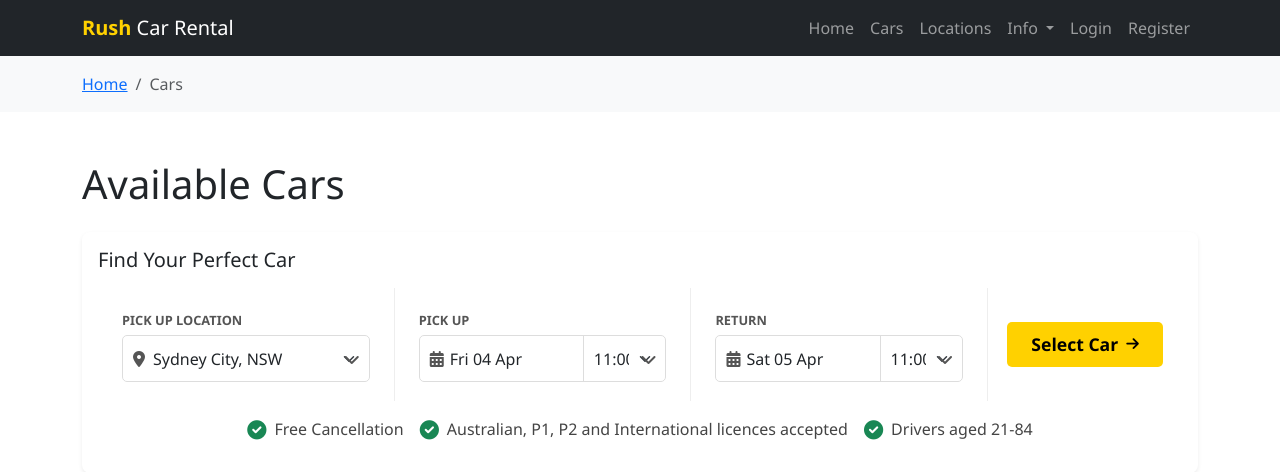
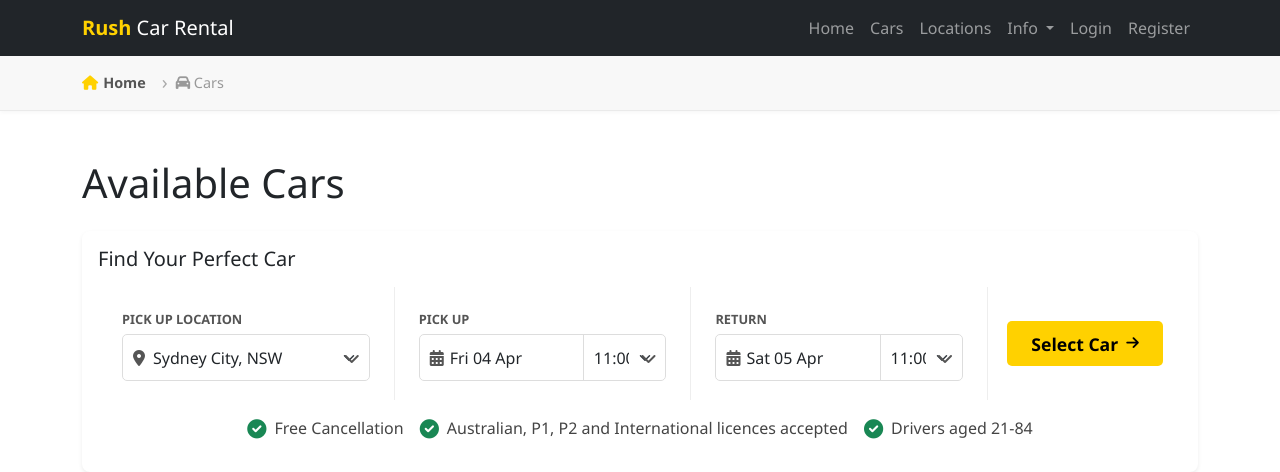
Before and after one commit to ziqichen55555/rushwebsite, a Django app: page /cars/ in a window 1280 px wide. Shown: the top 472 px of the page. Run offline with Django 4.2, Linux system fonts and the light colour scheme; data comes from the database, SQL or seed files in the repository; some libraries are stand-ins or nearby versions.

Commit message:
Enhance website navigation by adding breadcrumb navigation to key pages.
Replit-Commit-Author: Agent
Replit-Commit-Session-Id: 059dafd4-55aa-4d80-86bc-6bd5ca79fb98
Replit-Commit-Screenshot-Url: https://storage.googleapis.com/screenshot-production-us-central1/2a3d4d26-f1ac-4d93-8236-9430a2be92be/05d2b73d-b93d-4c35-88be-cba1bac0de1b.jpg

```diff
--- a/static/css/styles.css
+++ b/static/css/styles.css
@@ -460,6 +460,60 @@ body {
     box-shadow: 0 6px 12px rgba(0, 0, 0, 0.3);
 }
 
+/* Enhanced Breadcrumb Styles */
+.breadcrumb-container {
+    background-color: #f8f8f8;
+    border-bottom: 1px solid #eaeaea;
+    box-shadow: 0 2px 4px rgba(0,0,0,0.03);
+}
+
+.breadcrumb-custom {
+    padding: 0.5rem 0;
+    margin: 0;
+    background-color: transparent;
+}
+
+.breadcrumb-custom .breadcrumb-item {
+    font-size: 0.9rem;
+    font-weight: 500;
+}
+
+.breadcrumb-custom .breadcrumb-item a {
+    color: #555;
+    text-decoration: none;
+    transition: all 0.2s ease;
+    display: inline-flex;
+    align-items: center;
+}
+
+.breadcrumb-custom .breadcrumb-item a:hover {
+    color: var(--rush-yellow);
+}
+
+.breadcrumb-custom .breadcrumb-item.active {
+    color: #999;
+}
+
+.breadcrumb-custom .breadcrumb-item+.breadcrumb-item::before {
+    content: "›";
+    color: #aaa;
+    font-size: 1.2rem;
+    line-height: 1;
+    padding: 0 0.5rem;
+}
+
+.breadcrumb-home {
+    display: flex;
+    align-items: center;
+    font-weight: 600;
+}
+
+.breadcrumb-home i {
+    margin-right: 5px;
+    font-size: 0.9rem;
+    color: var(--rush-yellow);
+}
+
 /* Footer */
 footer {
     background-color: var(--rush-dark);
@@ -473,3 +527,57 @@ footer a {
 footer a:hover {
     color: var(--rush-yellow) !important;
 }
+
+/* Enhanced Breadcrumb Styles */
+.breadcrumb-container {
+    background-color: #f8f8f8;
+    border-bottom: 1px solid #eaeaea;
+    box-shadow: 0 2px 4px rgba(0,0,0,0.03);
+}
+
+.breadcrumb-custom {
+    padding: 0.5rem 0;
+    margin: 0;
+    background-color: transparent;
+}
+
+.breadcrumb-custom .breadcrumb-item {
+    font-size: 0.9rem;
+    font-weight: 500;
+}
+
+.breadcrumb-custom .breadcrumb-item a {
+    color: #555;
+    text-decoration: none;
+    transition: all 0.2s ease;
+    display: inline-flex;
+    align-items: center;
+}
+
+.breadcrumb-custom .breadcrumb-item a:hover {
+    color: var(--rush-yellow);
+}
+
+.breadcrumb-custom .breadcrumb-item.active {
+    color: #999;
+}
+
+.breadcrumb-custom .breadcrumb-item+.breadcrumb-item::before {
+    content: "›";
+    color: #aaa;
+    font-size: 1.2rem;
+    line-height: 1;
+    padding: 0 0.5rem;
+}
+
+.breadcrumb-home {
+    display: flex;
+    align-items: center;
+    font-weight: 600;
+}
+
+.breadcrumb-home i {
+    margin-right: 5px;
+    font-size: 0.9rem;
+    color: var(--rush-yellow);
+}
--- a/templates/cars/car_list.html
+++ b/templates/cars/car_list.html
@@ -3,13 +3,19 @@
 {% block title %}Our Cars - Rush Car Rental{% endblock %}
 
 {% block content %}
-<!-- Breadcrumb -->
-<div class="bg-light py-3">
+<!-- Enhanced Breadcrumb -->
+<div class="breadcrumb-container py-2">
     <div class="container">
         <nav aria-label="breadcrumb">
-            <ol class="breadcrumb mb-0">
-                <li class="breadcrumb-item"><a href="{% url 'home' %}">Home</a></li>
-                <li class="breadcrumb-item active" aria-current="page">Cars</li>
+            <ol class="breadcrumb breadcrumb-custom mb-0">
+                <li class="breadcrumb-item">
+                    <a href="{% url 'home' %}" class="breadcrumb-home">
+                        <i class="fas fa-home"></i> Home
+                    </a>
+                </li>
+                <li class="breadcrumb-item active" aria-current="page">
+                    <i class="fas fa-car"></i> Cars
+                </li>
             </ol>
         </nav>
     </div>
```
Also changed, not shown: templates/accounts/profile.html (+18 -0 lines), templates/bookings/booking_detail.html (+23 -0 lines), templates/bookings/booking_success.html (+18 -0 lines), templates/components/breadcrumb.html (added, +23 -0 lines), templates/locations/city_highlights.html (added, +58 -0 lines), templates/locations/locations_list.html (+11 -5 lines), templates/pages/complaint.html (+11 -5 lines), templates/pages/refund_policy.html (+11 -5 lines), templates/pages/rental_conditions.html (+11 -5 lines), attached_assets/image_1743730243675.png (added).
